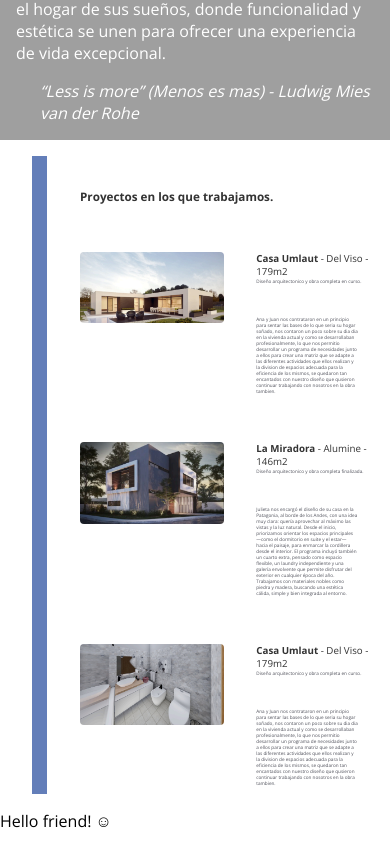
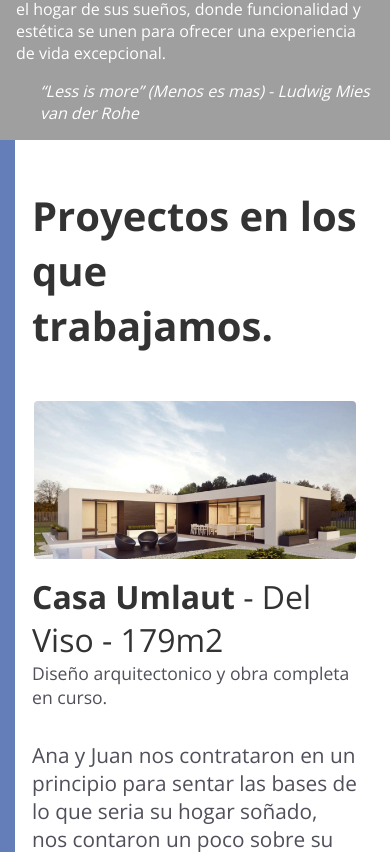
Before and after one commit to D-Madev/portfolio-jotum, a React (Vite) app: page / in a window 390 px wide. Shown: the part 1192-2044 px from the top of the page. Built offline with nearby package versions, Linux system fonts and the light colour scheme.

Commit message:
faet(proyects): Agrego responsividad

```diff
--- a/src/components/Proyect-list.css
+++ b/src/components/Proyect-list.css
@@ -6,8 +6,8 @@
 }
 
 .proyect-list-h1 {
-  font-size: 3vw;
-  padding: 3rem 0rem 1.5rem 0rem;
+  font-size: 2.5rem;
+  padding: 3rem 2rem 1.5rem 0rem;
 }
 
 .proyect-list section {
@@ -17,9 +17,21 @@
 .proyect-list::before {
   content: "";
   position: absolute;
-  top: 1rem;
-  bottom: 1rem;
+  top: 0rem;
+  bottom: 0rem;
   left: 2rem;
   width: 15px;
   background-color: var(--main-color);
 }
+
+@media (max-width: 768px) {
+  .proyect-list {
+    padding-left: 2rem;
+  }
+
+  .proyect-list::before {
+    left: 0rem;
+    top: 0rem;
+    bottom: 0rem;
+  }
+}
--- a/src/components/Proyect.css
+++ b/src/components/Proyect.css
@@ -25,17 +25,44 @@
 }
 
 .proyect-title {
-  font-size: 2.5vw;
+  font-size: 2rem;
+  padding-right: 2rem;
 }
 
 .proyect-state {
   color: var(--secondary-color);
-  font-size: 1.2vw;
+  font-size: 1rem;
+  padding-right: 2rem;
 }
 
 .proyect-description {
   margin-top: 2rem;
   color: var(--secondary-color);
   padding-right: 2rem;
-  font-size: 1.2vw;
+  font-size: 1rem;
 }
+
+
+@media (max-width: 800px) {
+  .proyect {
+    flex-direction: column;
+    align-items: center;
+    gap: 1rem;
+  }
+
+  .proyect img {
+    max-width: 90%;
+    width: auto;
+    height: auto;
+    box-sizing: border-box;
+    margin-right: 2rem;
+  }
+
+  .proyect-state {
+    font-size: 1.1rem;
+  }
+
+  .proyect-description {
+    font-size: 1.3rem;
+  }
+}
--- a/src/components/Proyect.jsx
+++ b/src/components/Proyect.jsx
@@ -4,7 +4,6 @@ function Proyect({img, title, location, m2, state, description}) {
   return(
     <section className="proyect">
       <img src={img} alt="Imagen de proyecto" />
-
       <div className="proyect-content">
         <div className="proyect-header">
           <p className="proyect-title"><b>{title}</b> - {location} - {m2}m2</p>
```
Also changed, not shown: 8 other files (tests, documents, lock files or other folders).
